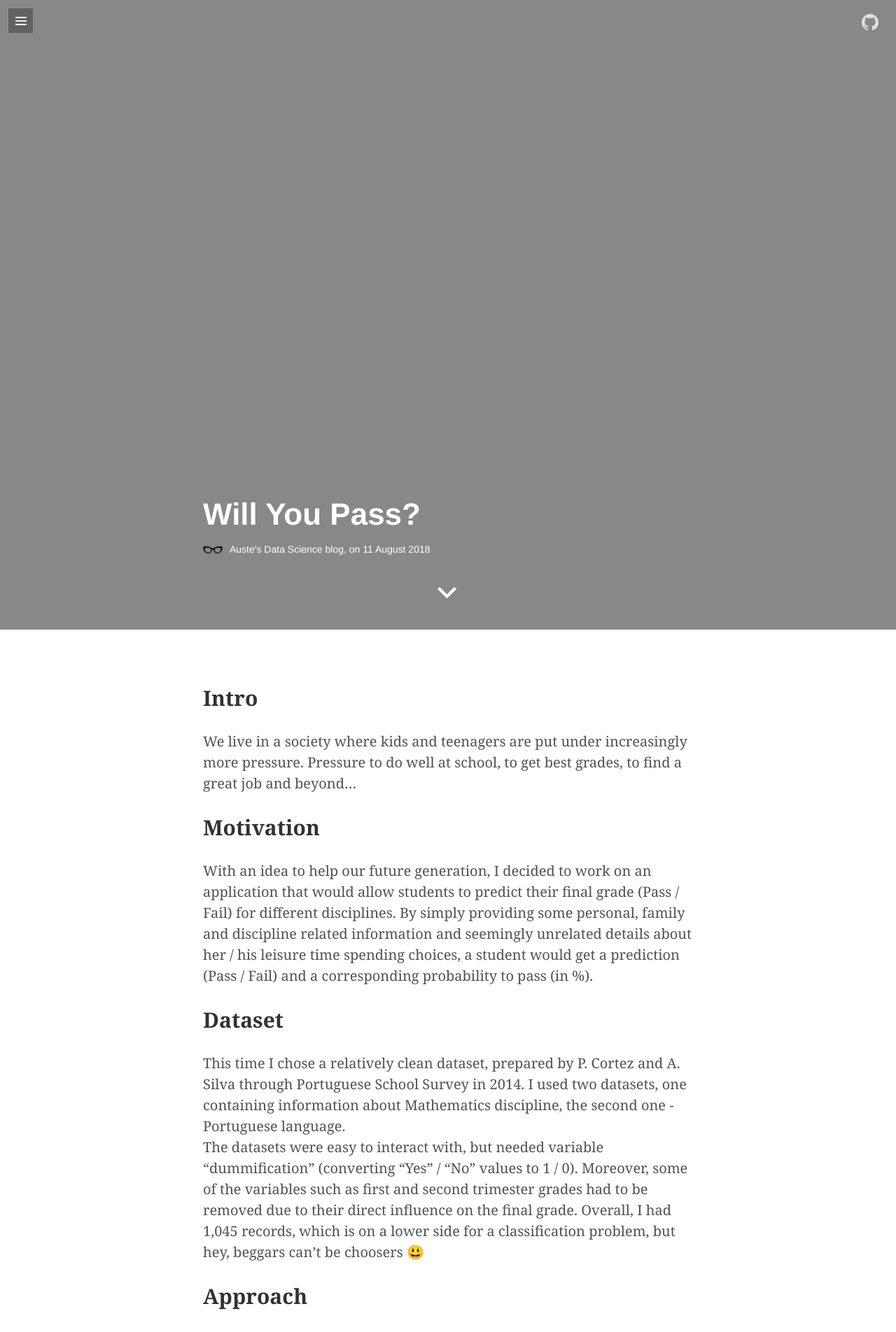
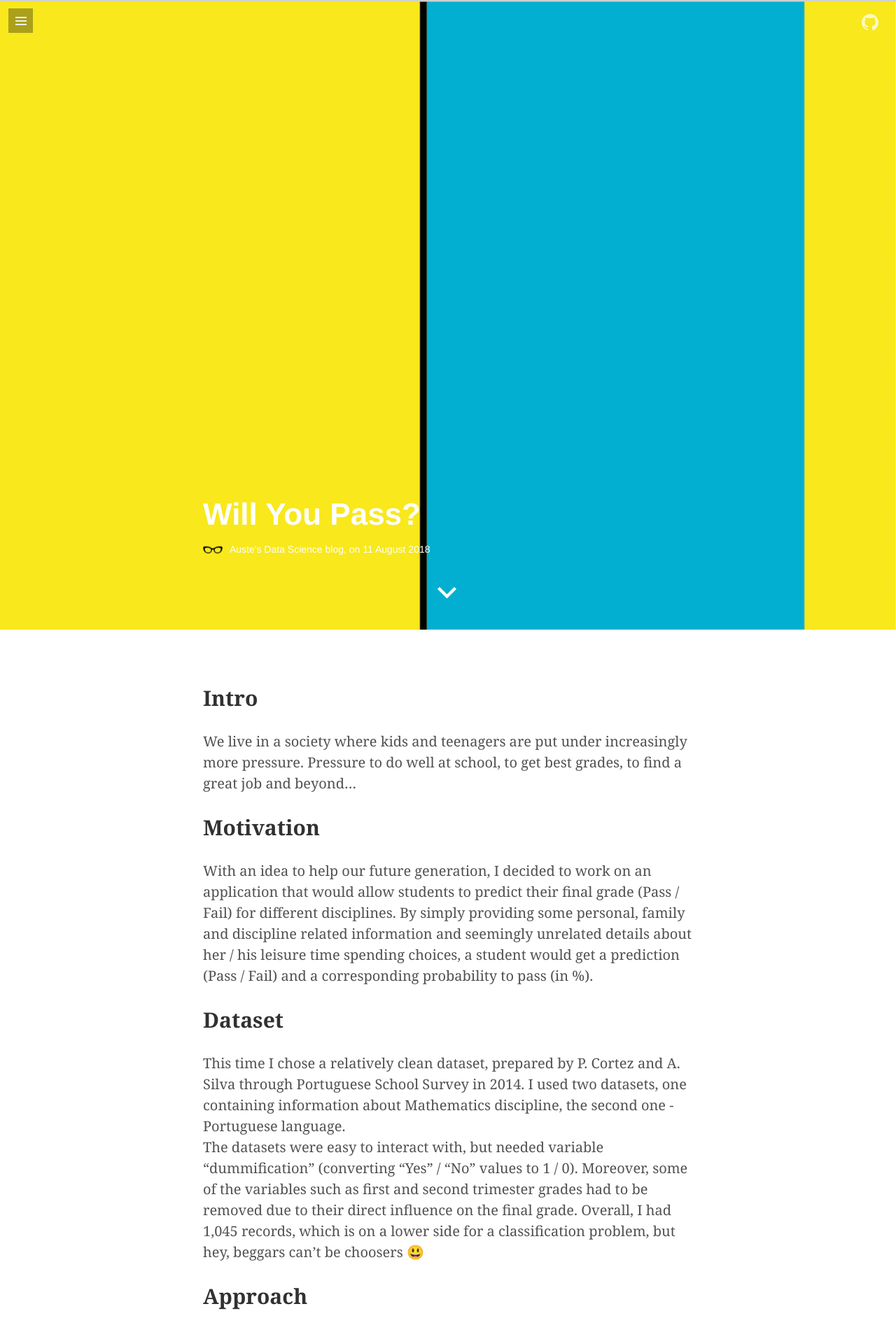
Before and after one commit to Auste1989/Auste1989.github.io, a Jekyll site: the page built from _posts/2018-08-11-student-grade-predictor.md, in a window 1280 px wide. Shown: the top 1904 px of the page at 70% size. Built offline with Jekyll 4.4.1, drawn with Linux system fonts in a browser that asks for light colours; emoji names are drawn with the system emoji font; some web fonts are replaced; comment, search, counter and statistics services are not loaded.

Commit message:
File name change

```diff
--- a/_posts/2018-08-11-student-grade-predictor.md
+++ b/_posts/2018-08-11-student-grade-predictor.md
@@ -2,7 +2,7 @@
 layout: post
 title: Will You Pass?
 image:
-      url: /media/2018-07-22-student-grade-predictor/cover.jpg
+      url: /media/2018-08-11-student-grade-predictor/cover.jpg
 ---
 ## Intro
 We live in a society where kids and teenagers are put under increasingly more pressure. Pressure to do well at school, to get best grades, to find a great job and beyond...
```
